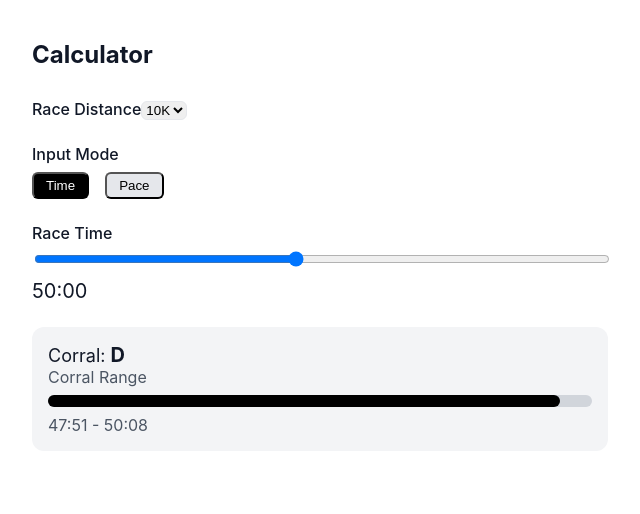
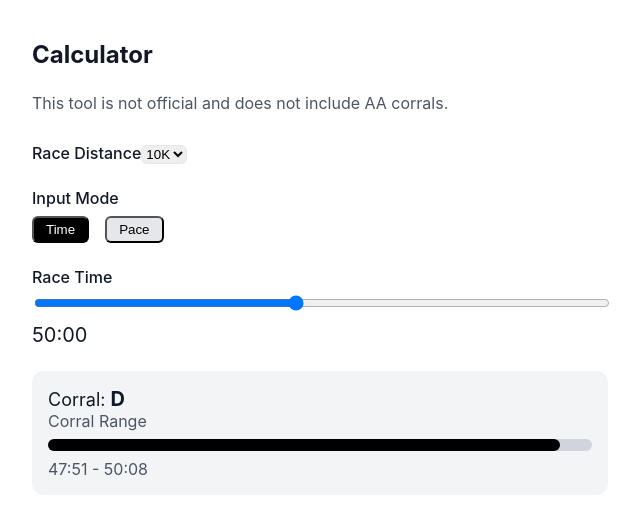
Before and after one commit to greenmoon55/nyrr-corral, a React (Vite) app: page / in a window 1280 px wide. Shown: the top 514 px of the page, without its empty margins (320-960 px from the left). Built offline with nearby package versions, Linux system fonts and the light colour scheme; the HTML template or start-up script is replaced by a standard one.

Commit message:
add disclaimer

```diff
--- a/src/components/Calculator.jsx
+++ b/src/components/Calculator.jsx
@@ -226,6 +226,7 @@ export default function Calculator() {
   return (
     <div className="p-6 space-y-6 max-w-xl mx-auto">
       <h1 className="text-2xl font-bold">Calculator</h1>
+      <div className="text-sm text-gray-600">This tool is not official and does not include AA corrals.</div>
 
       <div className="space-y-2">
         <label className="font-medium">Race Distance</label>
```
